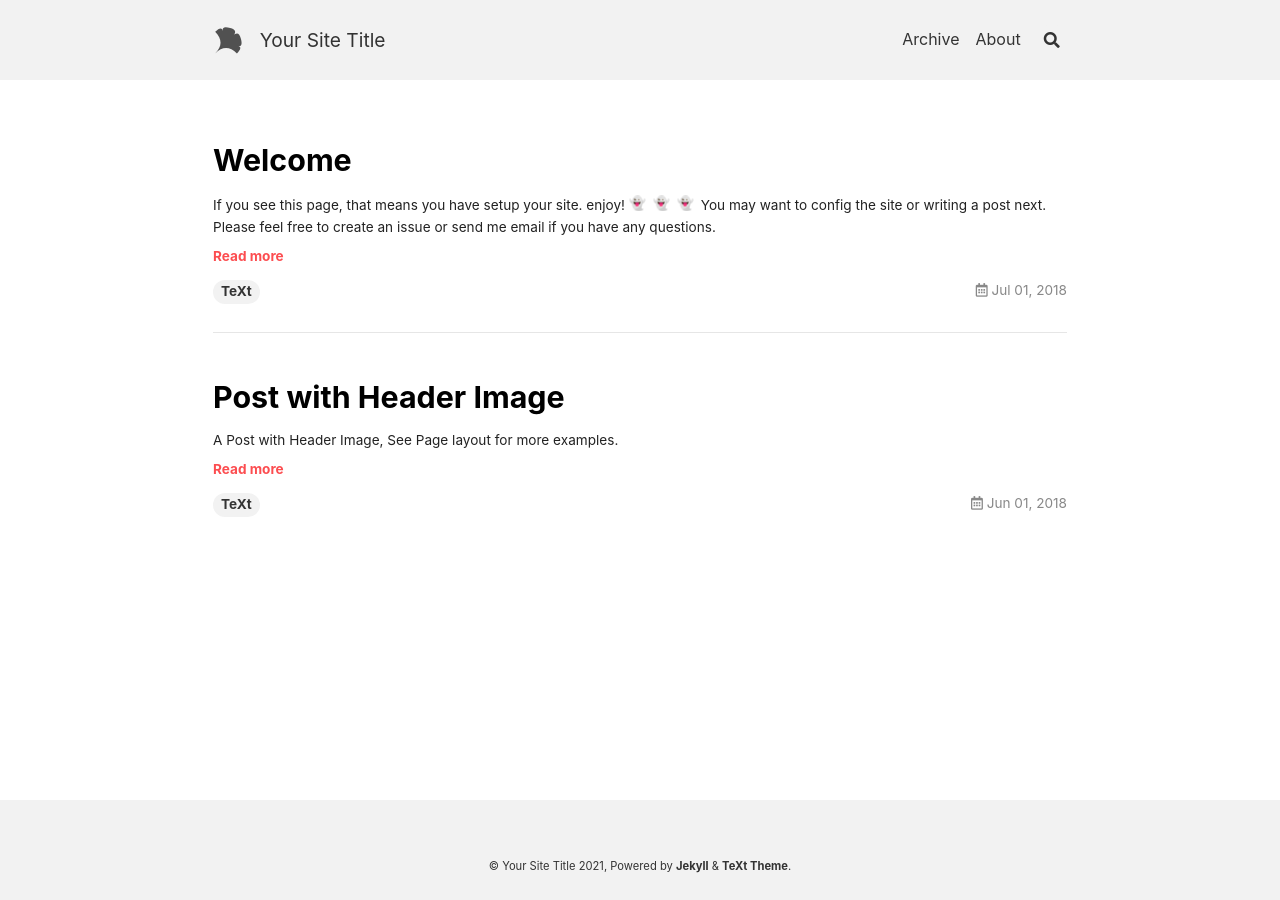
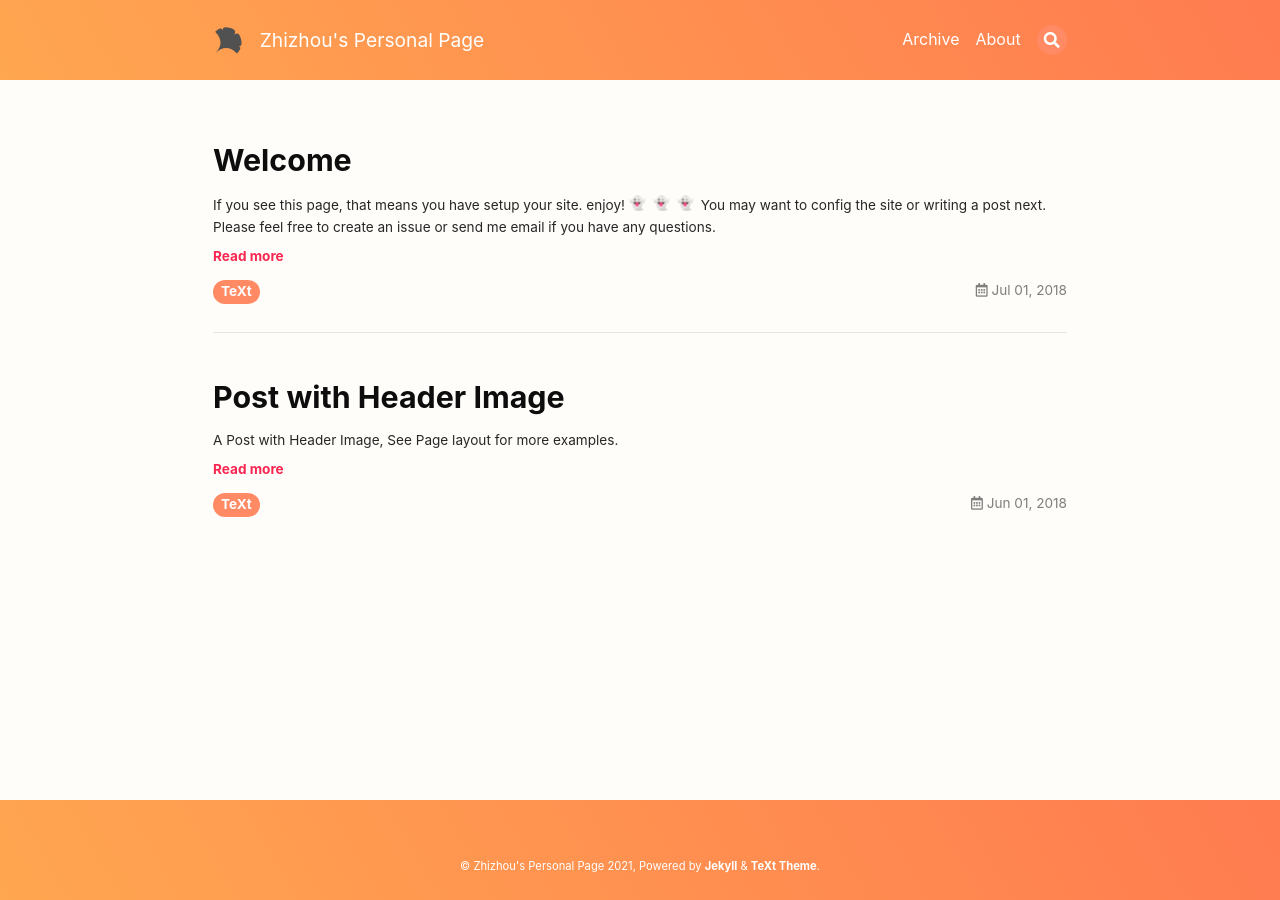
Before and after one commit to liuzhizhou/OldPage, a Jekyll site: the page built from index.html, in a window 1280 px wide. Built offline with Jekyll 4.4.1, drawn with Linux system fonts in a browser that asks for light colours; nearby versions of some CDN libraries; emoji names are drawn with the system emoji font; the list of posts is cut into pages by our own code.

Commit message:
Update _config.yml

```diff
--- a/_config.yml
+++ b/_config.yml
@@ -16,11 +16,11 @@
 
 ## => Site Settings
 ##############################
-text_skin: default # "default" (default), "dark", "forest", "ocean", "chocolate", "orange"
+text_skin: orange # "default" (default), "dark", "forest", "ocean", "chocolate", "orange"
 highlight_theme: default # "default" (default), "tomorrow", "tomorrow-night", "tomorrow-night-eighties", "tomorrow-night-blue", "tomorrow-night-bright"
 url     : # the base hostname & protocol for your site e.g. https://www.someone.com
 baseurl : # does not include hostname
-title   : Your Site Title
+title   : Zhizhou's Personal Page
 description: > # this means to ignore newlines until "Language & timezone"
   Your Site Description
 
```
